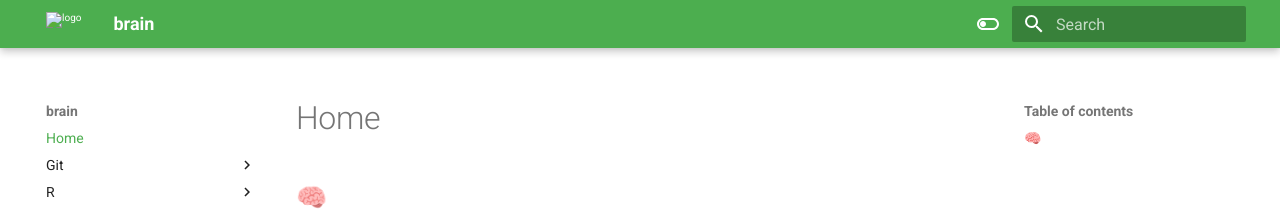
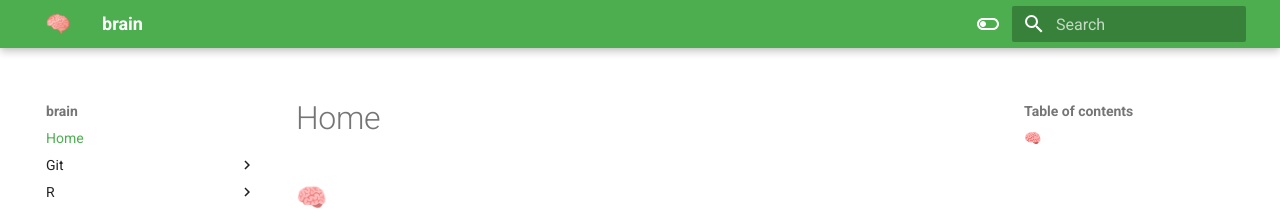
Before and after one commit to Eco-programmers/brain, an MkDocs documentation site: the page built from docs/index.md, in a window 1280 px wide. Shown: the top 210 px of the page. Built offline with MkDocs 1.6.1 and Material for MkDocs 9.7.7, drawn with Linux system fonts in a browser that asks for light colours.

Commit message:
first posts

```diff
--- a/mkdocs.yml
+++ b/mkdocs.yml
@@ -1,7 +1,7 @@
 site_name: brain
 
 theme:
-    logo: docs/attachments/brain.png
+    logo: attachments/brain.png
     name: 'material'
     palette:
 
```
